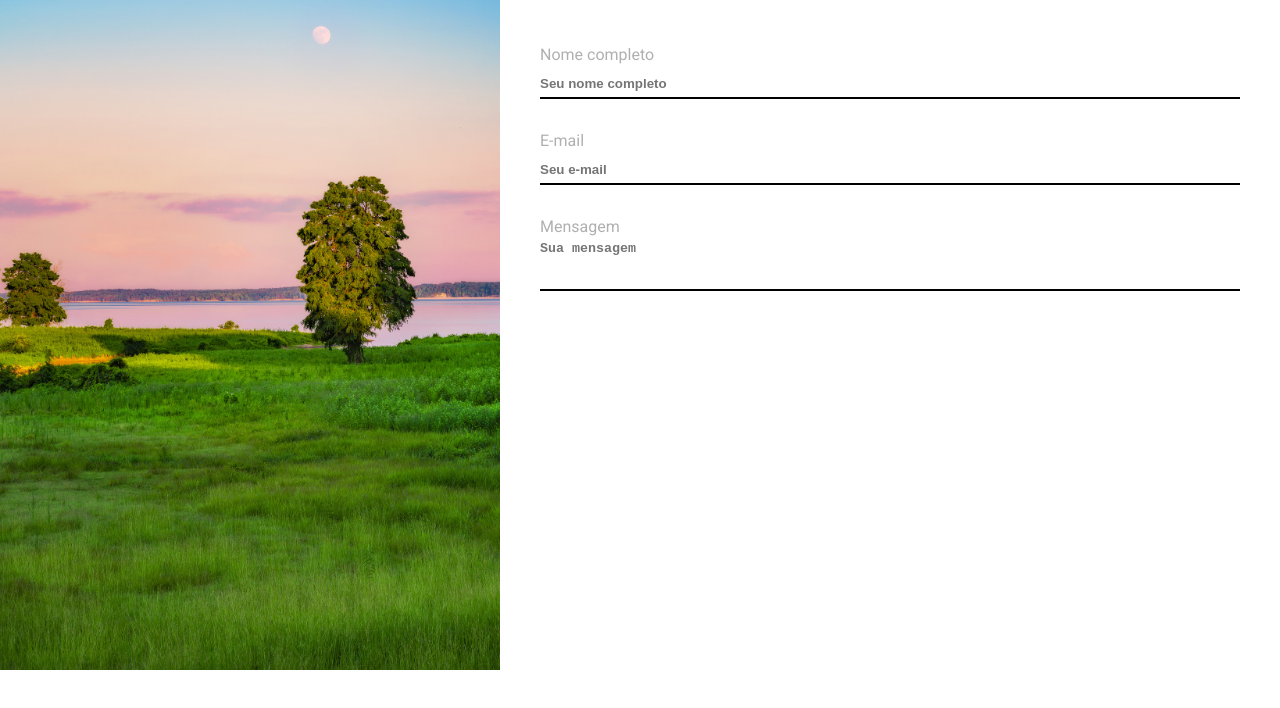
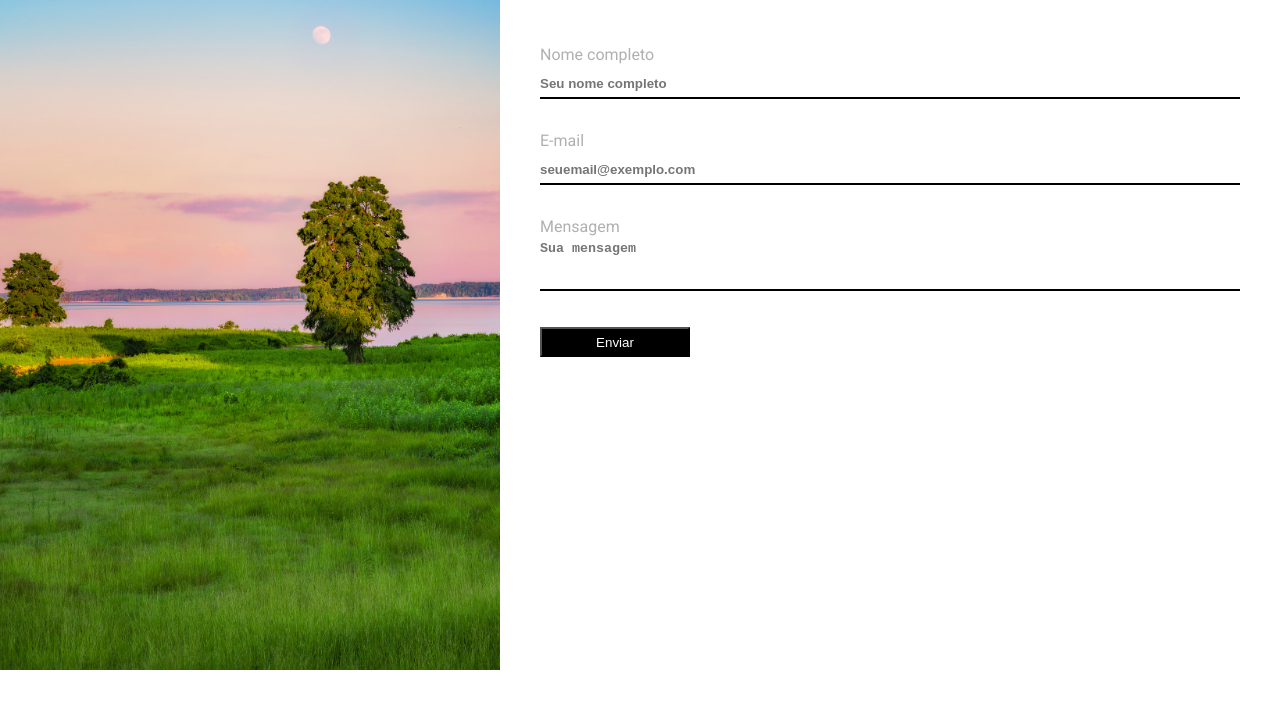
Before and after one commit to matheushenriqueferreira/contact-us, a plain HTML site: page index.html in a window 1280 px wide. Shown: the part 80-788 px from the top of the page. Drawn offline with Linux system fonts and the light colour scheme.

Commit message:
Inserido button e restrições nos inputs

```diff
--- a/index.html
+++ b/index.html
@@ -16,18 +16,21 @@
           <h1>CONTATE-NOS</h1>
         </div>
         <div>
-          <form action="" class="contactForm">
+          <form class="contactForm">
             <div>
               <label for="contactName">Nome completo</label>
-              <input id="contactName" type="text" placeholder="Seu nome completo" required="" />
+              <input id="contactName" type="text" placeholder="Seu nome completo" required  minlength="5" maxlength="50"/>
             </div>
             <div>
               <label for="contactEmail">E-mail</label>
-              <input id="contactEmail" type="email" placeholder="Seu e-mail" required="" />
+              <input id="contactEmail" type="email" placeholder="seuemail@exemplo.com" required minlength="5" maxlength="50"/>
             </div>
             <div>
               <label for="contactMessage">Mensagem</label>
-              <textarea id="contactMessage" placeholder="Sua mensagem"></textarea>
+              <textarea id="contactMessage" placeholder="Sua mensagem" required></textarea>
+            </div>
+            <div>
+              <button type="submit">Enviar</button>
             </div>
           </form>
         </div>
--- a/styles.css
+++ b/styles.css
@@ -9,6 +9,8 @@ html {
   --text-color: #000000;
   --label-color:#b1b0b0;
   --border-color: #000000;
+  --button-bgColor: #000000;
+  --button-text: #FFFFFF;
 }
 
 body {
@@ -25,6 +27,8 @@ body.light {
   --text-color: #000000;
   --label-color:#b1b0b0;
   --border-color: #000000;
+  --button-bgColor: #000000;
+  --button-text: #FFFFFF;
 }
 
 input, textarea {
@@ -89,3 +93,11 @@ input, textarea {
 .contactForm div textarea:focus {
   height: 80px;
 }
+
+.contactForm button {
+  background: var(--button-bgColor);
+  color: var(--button-text);
+  width: 150px;
+  height: 30px;
+  cursor: pointer;
+}
```
